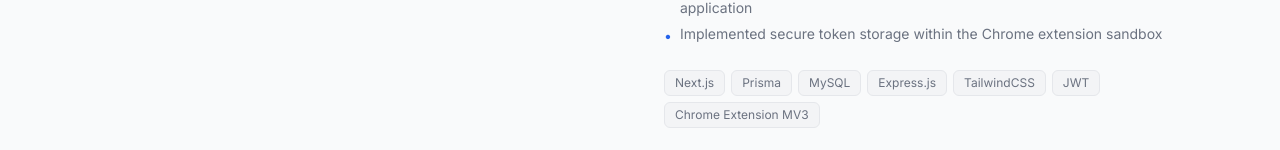
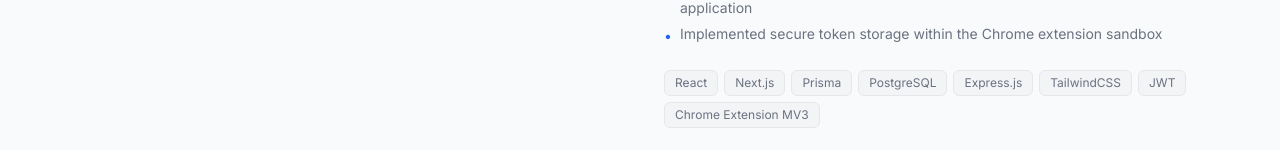
Before and after one commit to anujkumar220103/portfolio, a React (Vite) app: page / in a window 1280 px wide. Shown: the part 3509-3659 px from the top of the page. Built offline with nearby package versions, Linux system fonts and the light colour scheme; no server answers.

Commit message:
correct tech stack and update resume

```diff
--- a/src/data/personal.ts
+++ b/src/data/personal.ts
@@ -7,7 +7,7 @@ export const personalInfo = {
   location: 'Bhopal, India',
   github: 'https://github.com/anujkumar220103',
   linkedin: 'https://www.linkedin.com/in/anujkumar2201/',
-  resumeUrl: 'https://drive.google.com/file/d/1_AKXO2FqpV8TizfoaDoQ-XzttOD9R4wB/view?usp=sharing',
+  resumeUrl: 'https://drive.google.com/file/d/1uWTvsDGCgUZ5JiUK_qVndcBKmF1J7tvV/view?usp=drive_link',
   tagline: 'I build scalable web applications and AI-driven solutions with a focus on clean architecture, performance, and thoughtful user experiences.',
   about: `I'm a Software Developer and MCA student at Maulana Azad National Institute of Technology (MANIT), Bhopal. I specialize in building production-ready full-stack applications using React, Next.js, TypeScript, and Node.js. My experience spans from building Chrome extensions that integrate with REST APIs to developing machine learning pipelines for real-time predictions. I'm driven by solving complex problems with elegant, maintainable code.`,
 } as const
--- a/src/data/projects.ts
+++ b/src/data/projects.ts
@@ -17,7 +17,7 @@ export const projects: Project[] = [
     subtitle: 'Full-stack platform with Chrome extension',
     description: 'A comprehensive job application management system that streamlines the job search process. Features secure authentication, full CRUD operations, and a Chrome Extension (MV3) that automatically extracts job details from LinkedIn, InternShala, and Unstop — saving them directly to the tracker.',
     role: 'Full Stack Developer — designed the system architecture, built the REST API layer, implemented JWT authentication, and developed the Chrome extension from scratch.',
-    technologies: ['Next.js', 'Prisma', 'MySQL', 'Express.js', 'TailwindCSS', 'JWT', 'Chrome Extension MV3'],
+    technologies: ['React', 'Next.js', 'Prisma', 'PostgreSQL', 'Express.js', 'TailwindCSS', 'JWT', 'Chrome Extension MV3'],
     features: [
       'Chrome Extension auto-extracts job details from multiple platforms',
       'Secure JWT authentication with protected routes and session handling',
--- a/src/data/skills.ts
+++ b/src/data/skills.ts
@@ -18,7 +18,7 @@ export const skillCategories: SkillCategory[] = [
   },
   {
     title: 'Database',
-    skills: ['MySQL'],
+    skills: ['MySQL','PostgreSQL'],
   },
   {
     title: 'Tools',
```
